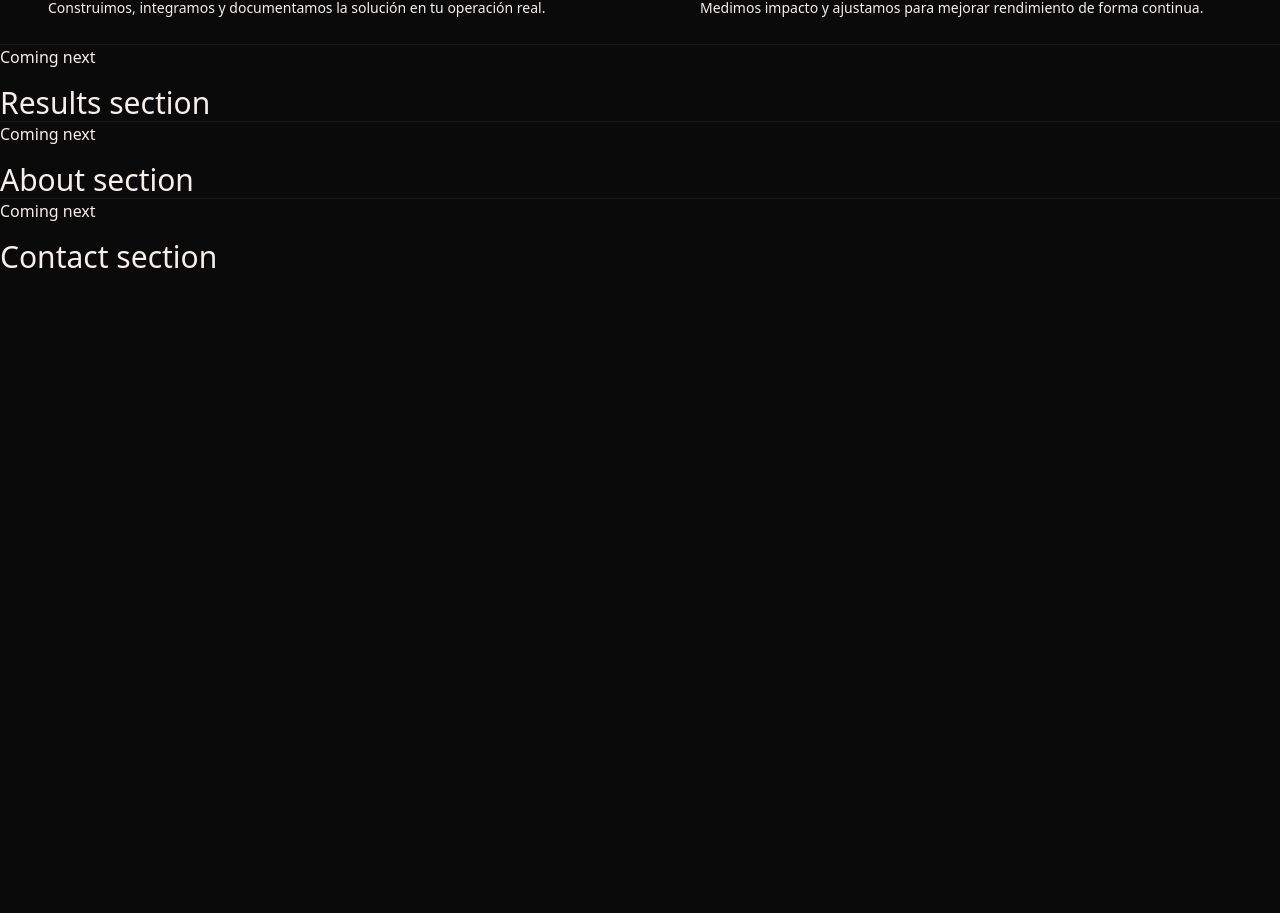
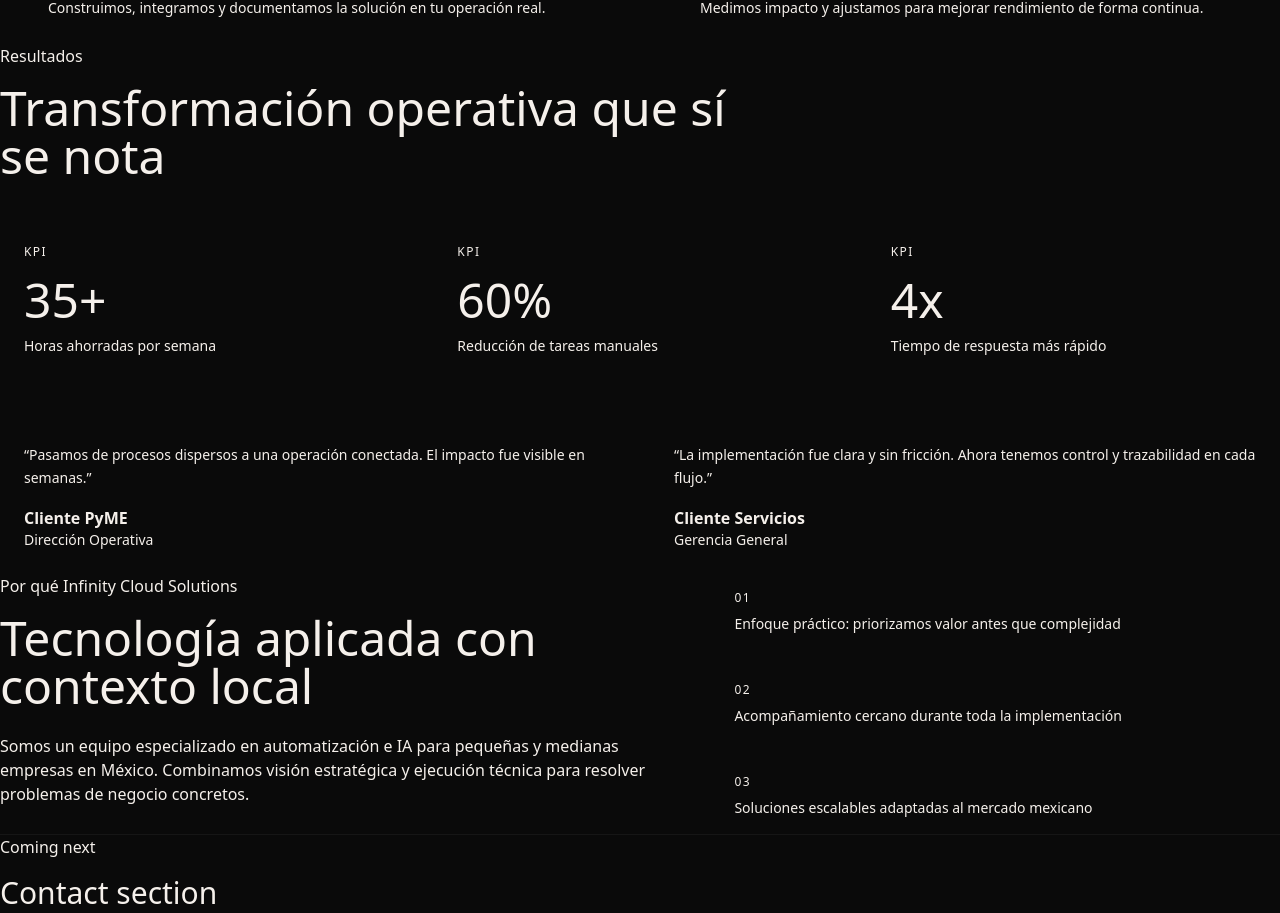
Before and after one commit to infinity-cloud-solutions/landing-page, a Next.js app: page / in a window 1280 px wide. Shown: the part 1779-2692 px from the top of the page. Before the commit the page ends 2056 px from the top, so only its background shows below. Built offline with nearby package versions, Linux system fonts and the light colour scheme.

Commit message:
feat: add Results and About sections to the landing page

```diff
--- a/app/page.tsx
+++ b/app/page.tsx
@@ -1,7 +1,9 @@
 import Hero from "@/components/Hero";
 import Navbar from "@/components/Navbar";
 import { Process } from "@/components/Process";
+import { Results } from "@/components/Results";
 import { Services } from "@/components/Services";
+import { About } from "@/components/About";
 
 function PlaceholderSection({ id, title }: { id: string; title: string }) {
   return (
@@ -19,8 +21,8 @@ export default function HomePage() {
       <Hero />
       <Services />
       <Process />
-      <PlaceholderSection id="results" title="Results section" />
-      <PlaceholderSection id="about" title="About section" />
+      <Results />
+      <About />
       <PlaceholderSection id="contact" title="Contact section" />
     </main>
   );
--- /dev/null
+++ b/components/About.tsx
@@ -0,0 +1,37 @@
+"use client";
+
+import { motion } from "motion/react";
+import { useI18n } from "@/lib/i18n";
+
+export function About() {
+  const { t } = useI18n();
+
+  return (
+    <section id="about" className="section-wrap">
+      <motion.div
+        initial={{ opacity: 0, y: 22 }}
+        whileInView={{ opacity: 1, y: 0 }}
+        viewport={{ once: true, amount: 0.2 }}
+        transition={{ duration: 0.6, ease: [0.22, 1, 0.36, 1] }}
+        className="grid gap-8 md:grid-cols-[1.1fr_0.9fr]"
+      >
+        <div>
+          <p className="eyebrow">{t.about.eyebrow}</p>
+          <h2 className="section-title mt-4 max-w-3xl text-3xl md:text-5xl">{t.about.title}</h2>
+          <p className="mt-6 max-w-2xl text-[color:var(--text-muted)]">{t.about.story}</p>
+        </div>
+
+        <div className="space-y-4">
+          {t.about.differentiators.map((item, idx) => (
+            <article key={item} className="card-surface rounded-xl p-4">
+              <p className="font-[var(--font-mono)] text-xs uppercase tracking-[0.12em] text-[color:var(--accent-tertiary)]">
+                0{idx + 1}
+              </p>
+              <p className="mt-2 text-sm text-[color:var(--text-primary)]">{item}</p>
+            </article>
+          ))}
+        </div>
+      </motion.div>
+    </section>
+  );
+}
--- /dev/null
+++ b/components/Results.tsx
@@ -0,0 +1,83 @@
+"use client";
+
+import { animate, motion, useInView } from "motion/react";
+import { useEffect, useRef, useState } from "react";
+import { useI18n } from "@/lib/i18n";
+
+function useCountUp(target: number) {
+  const ref = useRef<HTMLSpanElement | null>(null);
+  const inView = useInView(ref, { once: true, margin: "-40px" });
+  const [value, setValue] = useState(0);
+
+  useEffect(() => {
+    if (!inView) return;
+    const controls = animate(0, target, {
+      duration: 1.2,
+      ease: [0.16, 1, 0.3, 1],
+      onUpdate: (next) => setValue(Math.round(next))
+    });
+    return () => controls.stop();
+  }, [inView, target]);
+
+  return { ref, value };
+}
+
+function MetricCard({ label, value, suffix }: { label: string; value: number; suffix: string }) {
+  const { ref, value: count } = useCountUp(value);
+
+  return (
+    <article className="card-surface rounded-2xl p-6">
+      <p className="font-[var(--font-mono)] text-xs uppercase tracking-[0.12em] text-[color:var(--accent-tertiary)]">
+        KPI
+      </p>
+      <p ref={ref} className="mt-4 font-[var(--font-display)] text-5xl leading-none text-[color:var(--accent-primary)]">
+        {count}
+        {suffix}
+      </p>
+      <p className="mt-3 text-sm text-[color:var(--text-muted)]">{label}</p>
+    </article>
+  );
+}
+
+export function Results() {
+  const { t } = useI18n();
+
+  return (
+    <section id="results" className="section-wrap">
+      <motion.div
+        initial={{ opacity: 0, y: 22 }}
+        whileInView={{ opacity: 1, y: 0 }}
+        viewport={{ once: true, amount: 0.2 }}
+        transition={{ duration: 0.6, ease: [0.22, 1, 0.36, 1] }}
+      >
+        <p className="eyebrow">{t.results.eyebrow}</p>
+        <h2 className="section-title mt-4 max-w-3xl text-3xl md:text-5xl">{t.results.title}</h2>
+      </motion.div>
+
+      <div className="mt-10 grid gap-5 md:grid-cols-3">
+        {t.results.metrics.map((metric) => (
+          <MetricCard key={metric.label} label={metric.label} value={metric.value} suffix={metric.suffix} />
+        ))}
+      </div>
+
+      <div className="mt-10 grid gap-5 md:grid-cols-2">
+        {t.results.testimonials.map((item, idx) => (
+          <motion.blockquote
+            key={item.author}
+            className="card-surface rounded-2xl p-6"
+            initial={{ opacity: 0, y: 18 }}
+            whileInView={{ opacity: 1, y: 0 }}
+            viewport={{ once: true, amount: 0.2 }}
+            transition={{ duration: 0.5, delay: idx * 0.08 }}
+          >
+            <p className="text-sm leading-relaxed text-[color:var(--text-primary)]">“{item.quote}”</p>
+            <footer className="mt-4">
+              <p className="font-semibold">{item.author}</p>
+              <p className="text-sm text-[color:var(--text-muted)]">{item.role}</p>
+            </footer>
+          </motion.blockquote>
+        ))}
+      </div>
+    </section>
+  );
+}
```
Also changed, not shown: plans/landing-page/implementation.md (+6 -6 lines).
